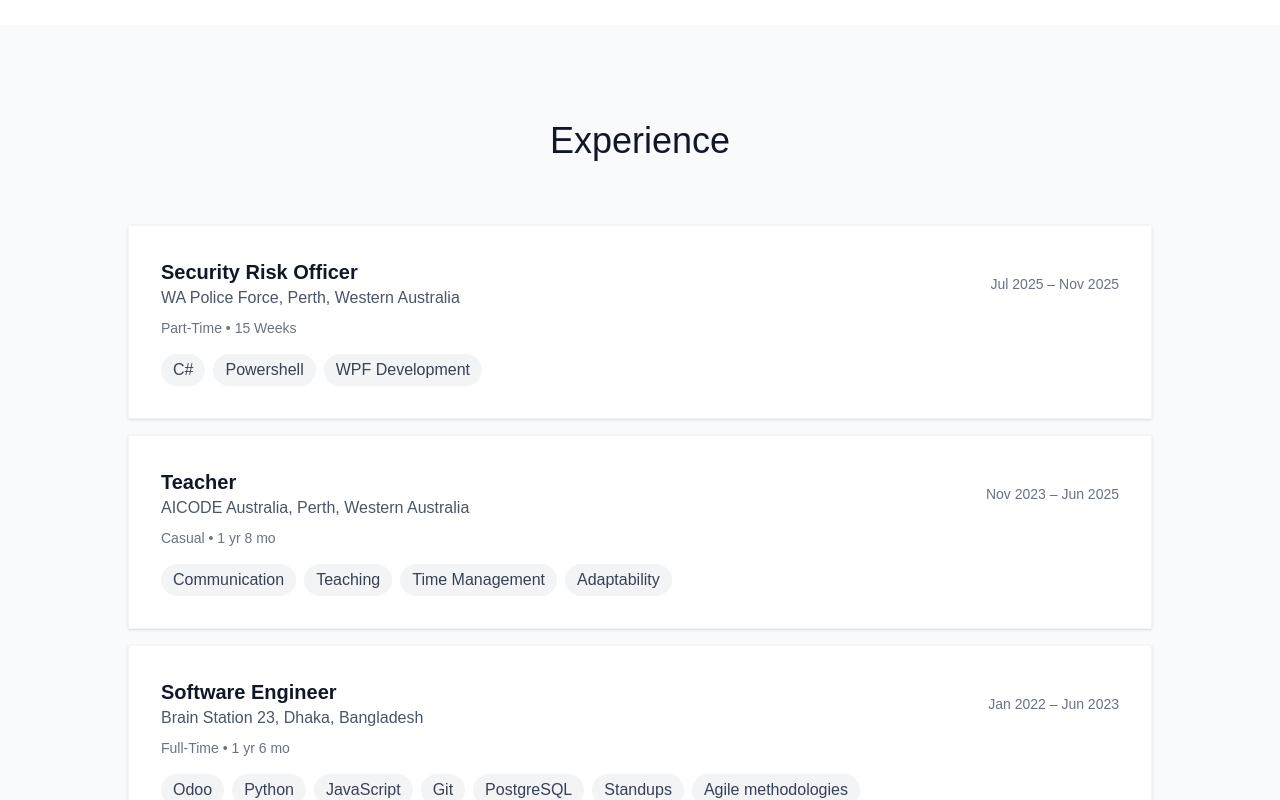
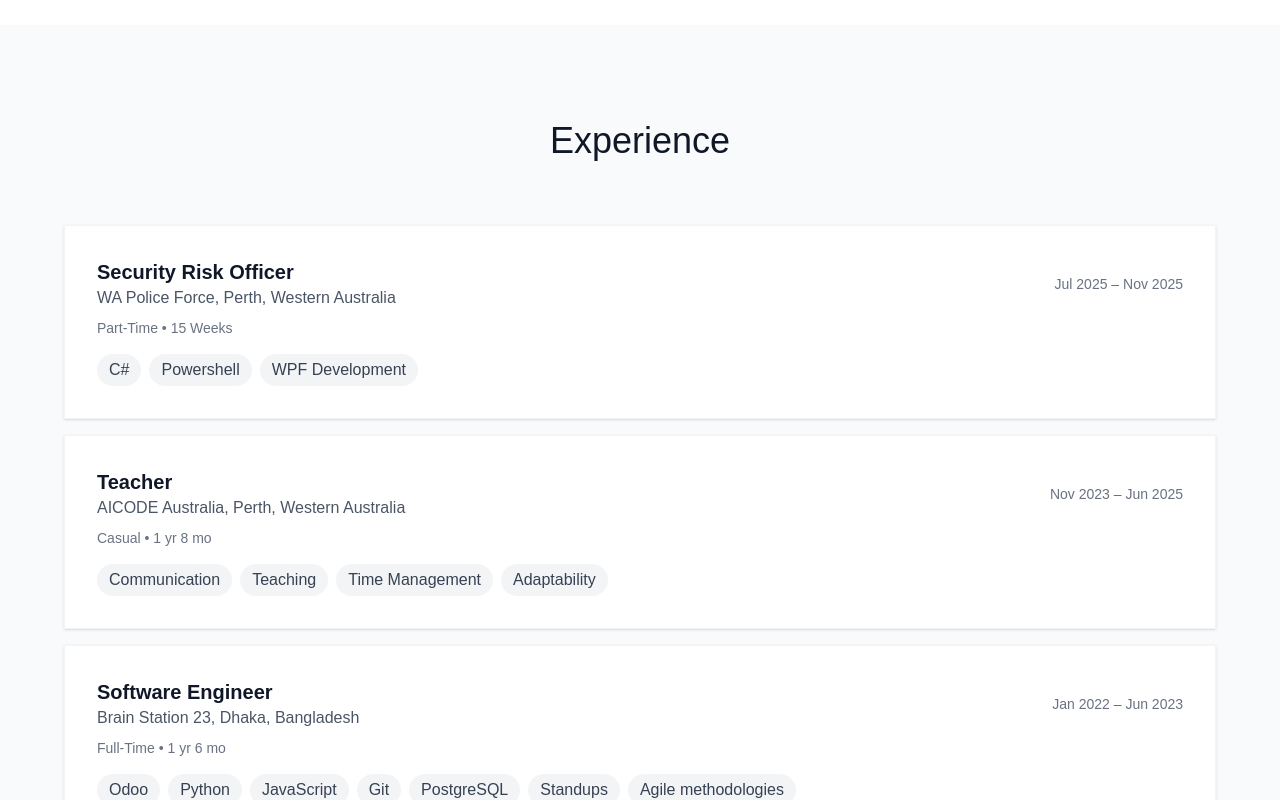
Before and after one commit to Manan-Chakma/manan-portfolio, a Next.js app: page / in a window 1280 px wide. Shown: the part 2180-2980 px from the top of the page. Built offline with nearby package versions, Linux system fonts and the light colour scheme.

Commit message:
[IMP] css fix

```diff
--- a/src/app/components/Experience.tsx
+++ b/src/app/components/Experience.tsx
@@ -107,7 +107,7 @@
 
     return (
         <section id="experience" className="py-24 px-6 bg-gray-50">
-            <div className="max-w-5xl mx-auto">
+            <div className="max-w-6xl mx-auto">
                 <h2 className="text-4xl mb-16 text-center text-gray-900">
                     Experience
                 </h2>
```
